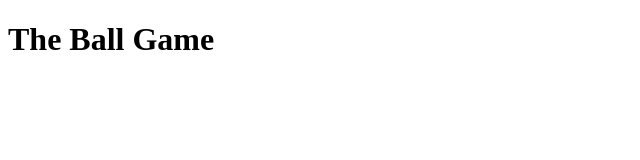
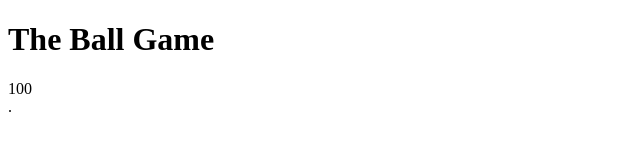
Before and after one commit to evyatarshlar/getgit, a plain HTML site: page index.html in a window 1280 px wide. Shown: the full height of the page, 0-640 px from the left. Drawn offline with Linux system fonts and the light colour scheme.

Commit message:
Add div and class

```diff
--- a/index.html
+++ b/index.html
@@ -7,6 +7,7 @@
 </head>
 <body>
     <h1>The Ball Game</h1>
+    <div class="ball">100</div>.
 
 </body>
 </html>
```
